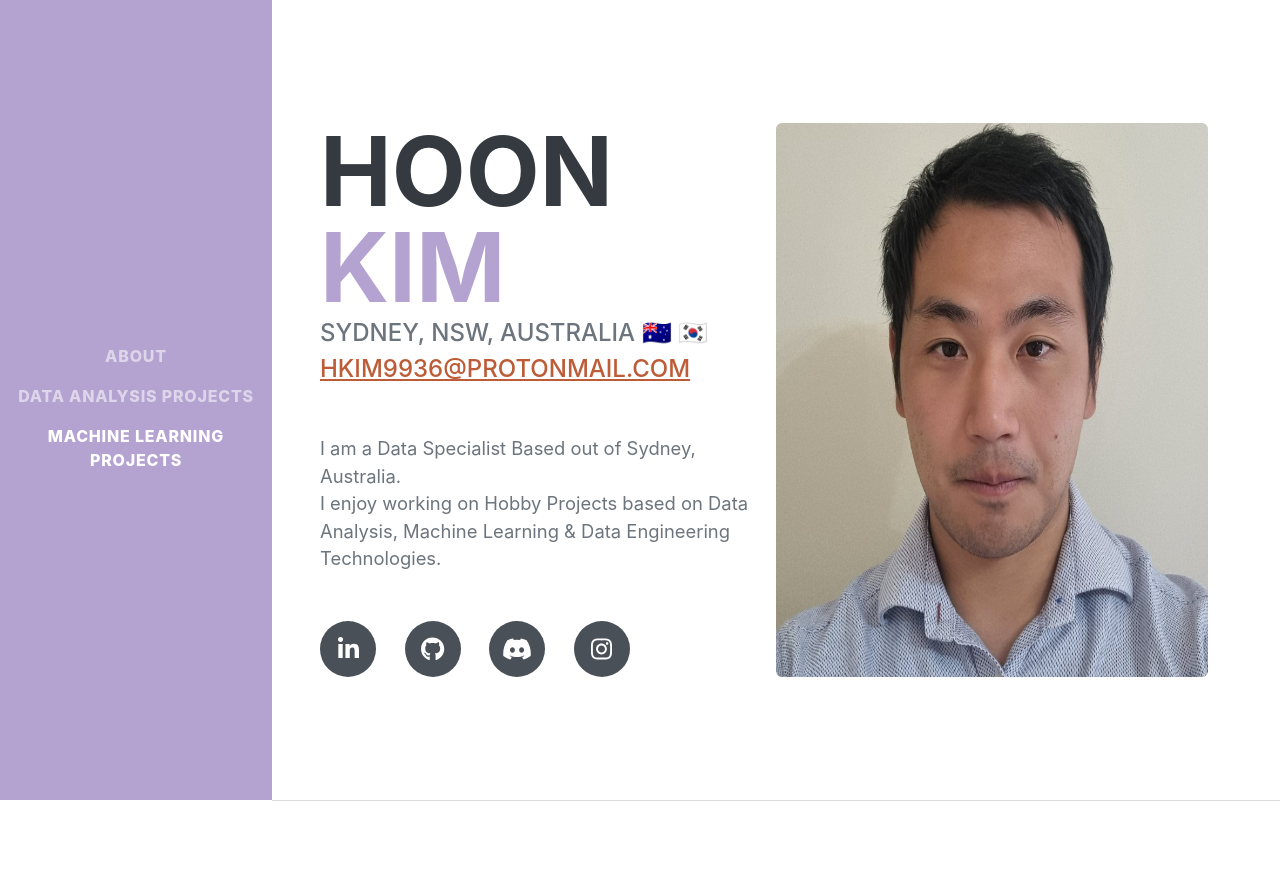
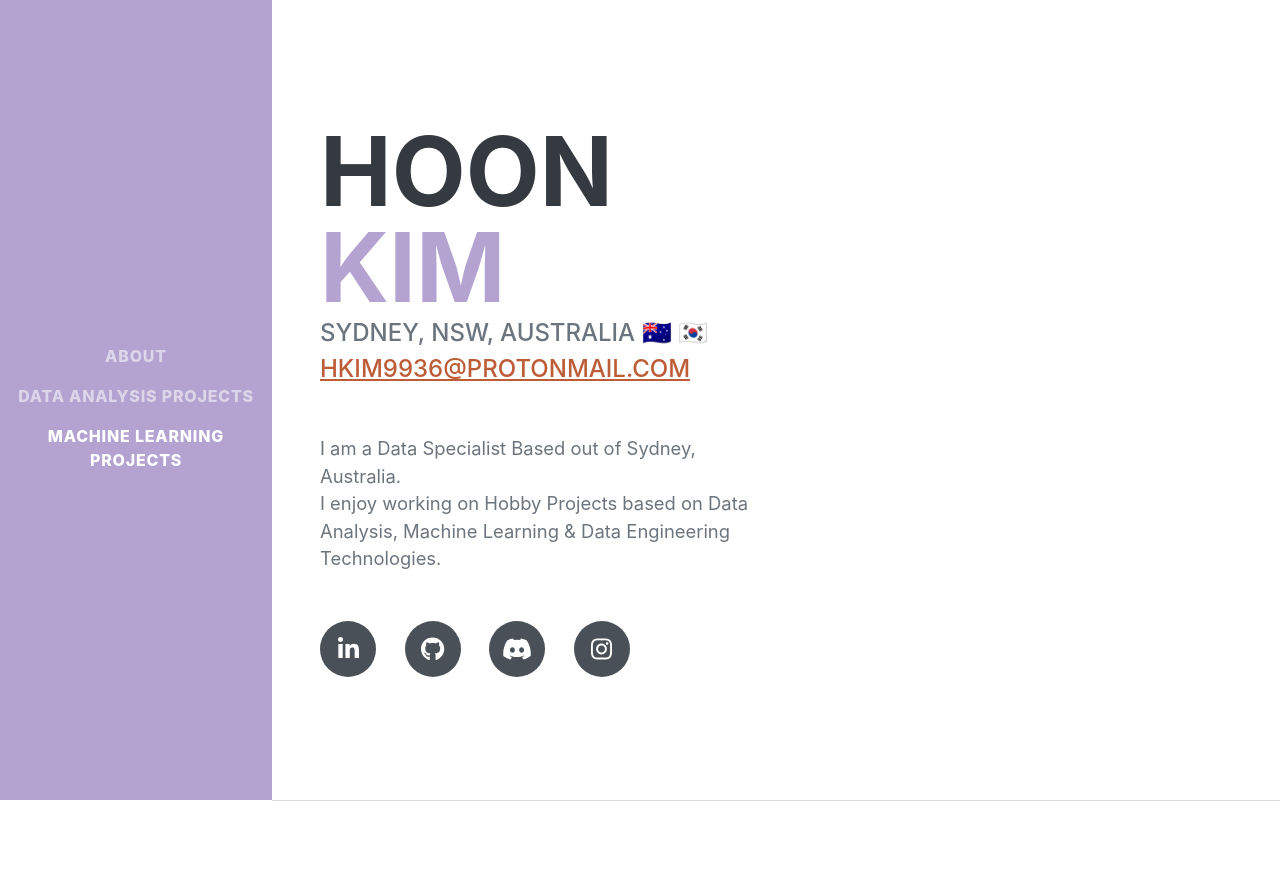
Before and after one commit to GIGACHADhoon/hoon_portfolio_website, a Flask app: page / in a window 1280 px wide. Shown: the top 876 px of the page. Run offline with Flask 3, Linux system fonts and the light colour scheme; some libraries are stand-ins or nearby versions; some web fonts are replaced.

Commit message:
Awaiting New Photo

```diff
--- a/templates/index.html
+++ b/templates/index.html
@@ -72,7 +72,7 @@
                             </div>
                         </div>
                         <div class="col-md-6 justify-content-center d-none d-md-block">
-                          <img src = "{{url_for('static',filename = 'profile-img.jpg')}}" style="width:100%;height:100%;" class="justify-content-center .img-fluid rounded mx-auto d-block" alt="..."></img>
+                        <!--  <img src = "{{url_for('static',filename = 'profile-img.jpg')}}" style="width:100%;height:100%;" class="justify-content-center .img-fluid rounded mx-auto d-block" alt="..."></img>-->
                         </div>
 
                 </div>
```
